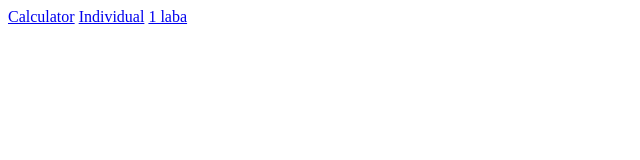
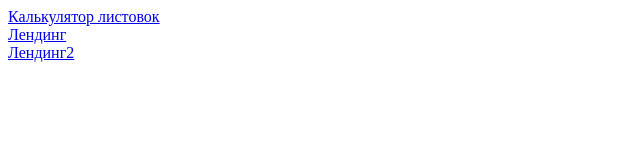
Before and after one commit to Z1chi/Z1chi.github.io, a plain HTML site: page index.html in a window 1280 px wide. Shown: the whole page, without its empty margins (0-640 px from the left). Drawn offline with Linux system fonts and the light colour scheme.

Commit message:
Update index.html

```diff
--- a/index.html
+++ b/index.html
@@ -9,9 +9,9 @@
 </head>
 
 <body>
-    <a href="/calc/index.html" target="_blank">Calculator</a>
-    <a href="/individual/index.html" target="_blank">Individual</a>
-    <a href="/1laba/index.html" target="_blank">1 laba</a>
+    <a href="/calc/index.html" target="_blank">Калькулятор листовок</a><br>
+    <a href="/individual/index.html" target="_blank">Лендинг</a><br>
+    <a href="/1laba/index.html" target="_blank">Лендинг2</a><br>
 </body>
 
 </html>
```
